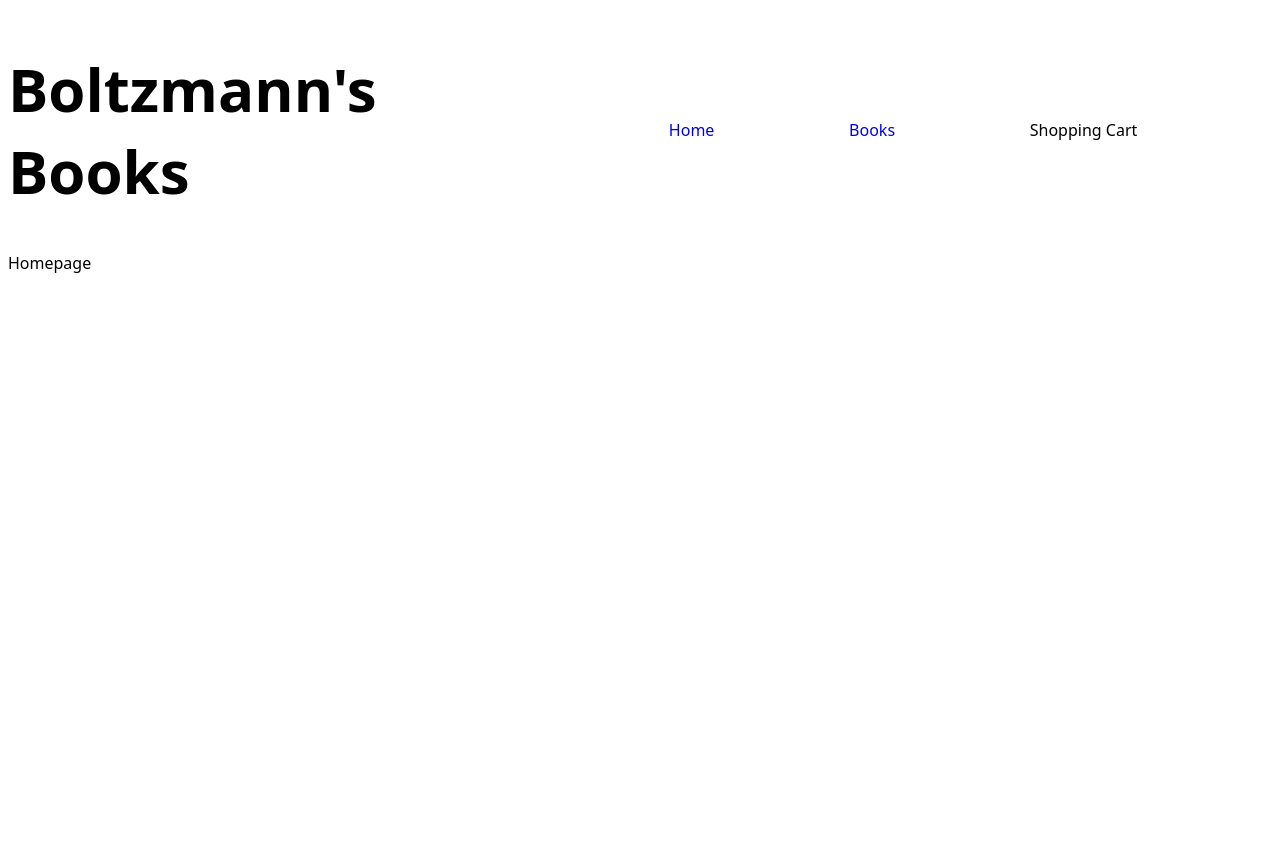
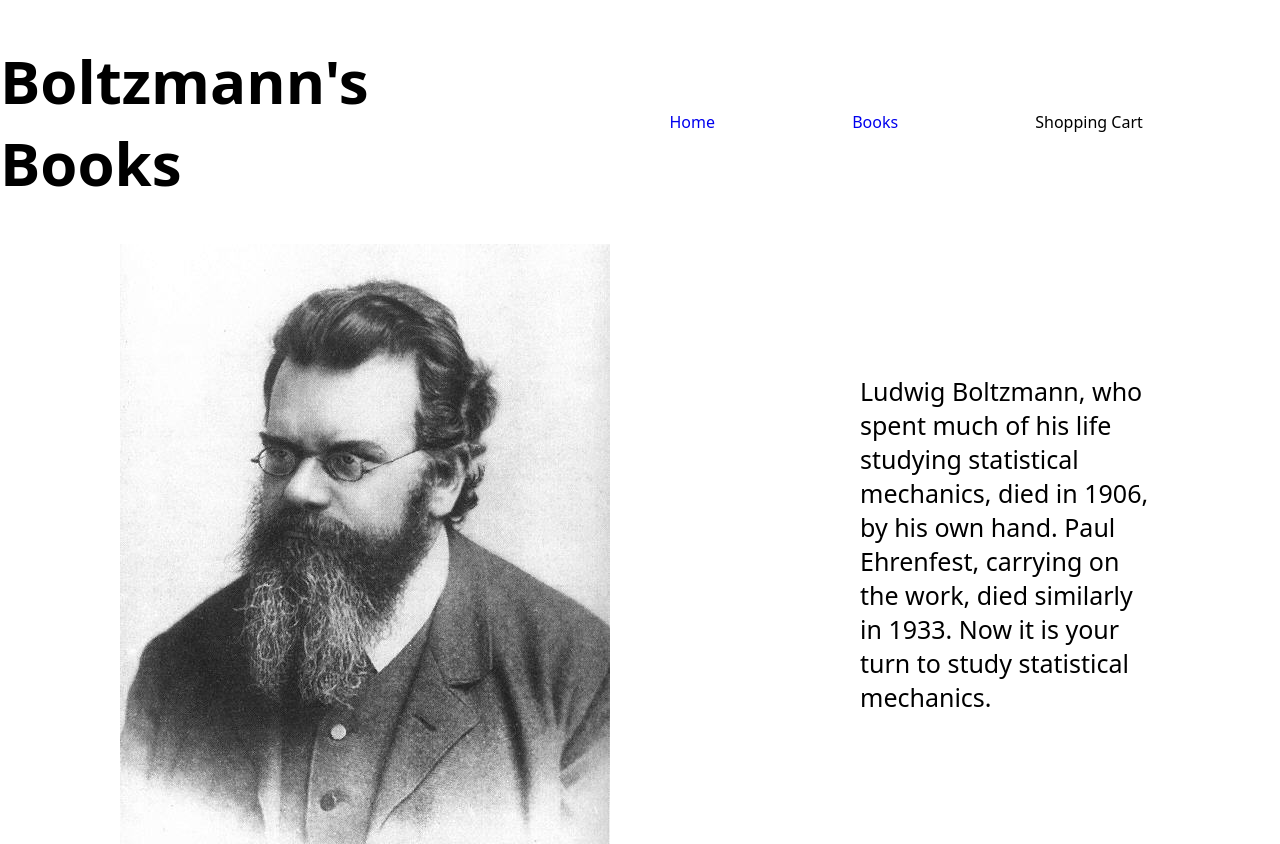
Before and after one commit to MichaelAlexanderBryant/shopping-cart, a React (Create React App) app: page / in a window 1280 px wide. Before the commit the page ends 800 px from the top, so only its background shows below. Built offline with nearby package versions, Linux system fonts and the light colour scheme.

Commit message:
Add content to homepage

```diff
--- a/src/App.css
+++ b/src/App.css
@@ -1,5 +1,15 @@
 :root {
     font-family: system-ui, -apple-system, BlinkMacSystemFont, 'Segoe UI', Roboto, Oxygen, Ubuntu, Cantarell, 'Open Sans', 'Helvetica Neue', sans-serif;
+}
+
+body {
+    padding: 0;
+    margin: 0;
+
+}
+
+.App {
+    height: 100vh;
 }
 
 #header-nav {
@@ -39,6 +49,19 @@ h3 {
     font-size: 20px;
 }
 
+#homepage {
+    display: flex;
+    justify-content: center;
+    align-items: center;
+    gap: 250px;
+    height: 75%;
+}
+
+p {
+    font-size: 25px;
+    width: 300px;
+}
+
 #book-grid {
     display: grid;
     grid-template-columns: repeat(3, 1fr);
--- a/src/pages/HomePage.js
+++ b/src/pages/HomePage.js
@@ -1,9 +1,13 @@
+import boltzmann from '../assets/boltzmann.jpg';
 
 function HomePage() {
 
     return (
-        <div>
-            Homepage
+        <div id="homepage">
+            <img src={boltzmann} alt="boltzmann"/>
+            <p>Ludwig Boltzmann, who spent much of his life studying statistical mechanics, died in 1906, by his own hand.
+                Paul Ehrenfest, carrying on the work, died similarly in 1933. Now it is your turn to study statistical mechanics.
+            </p>
         </div>
     )
 
--- a/src/pages/ShopPage.js
+++ b/src/pages/ShopPage.js
@@ -9,7 +9,7 @@ function ShopPage() {
     const [books, setBooks] = useState([]);
 
     const fetchBooks = async () => {
-        const data = await fetch('http://openlibrary.org/subjects/physics.json?published_in=2010-2023');
+        const data = await fetch('http://openlibrary.org/subjects/statistical_mechanics.json?published_in=1950-1990');
 
         const jsonData = await data.json();
         setBooks(jsonData["works"]);
```
Also changed, not shown: src/assets/boltzmann.jpg (added).
